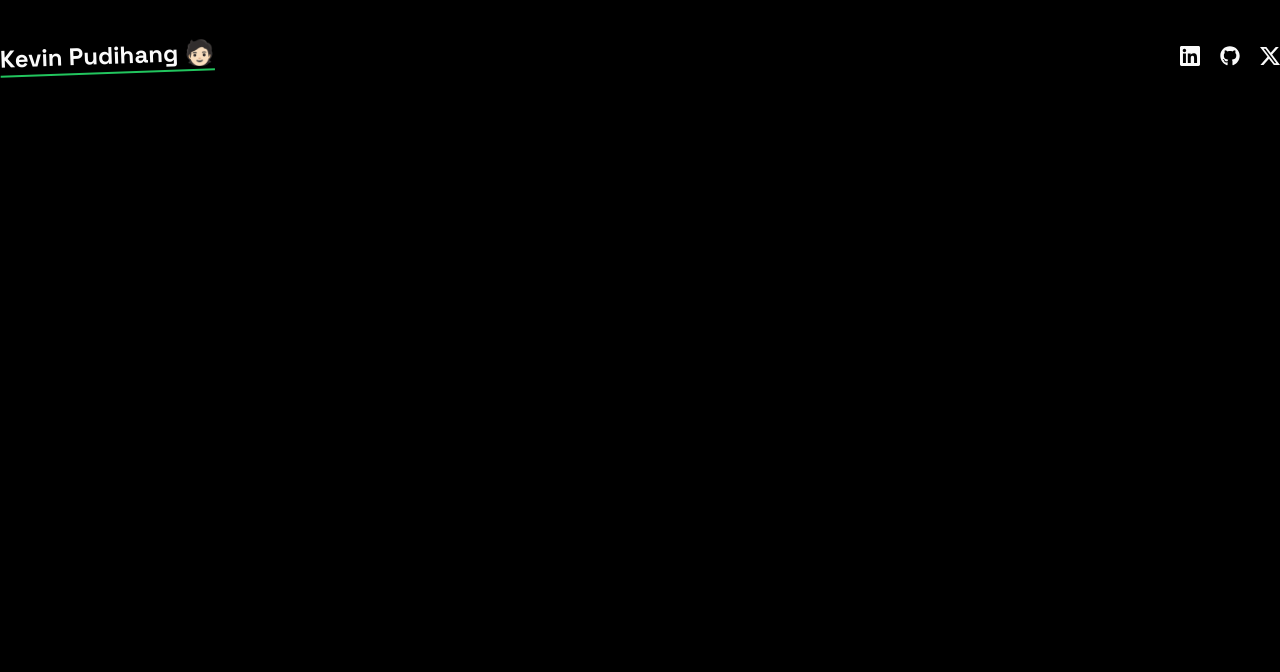
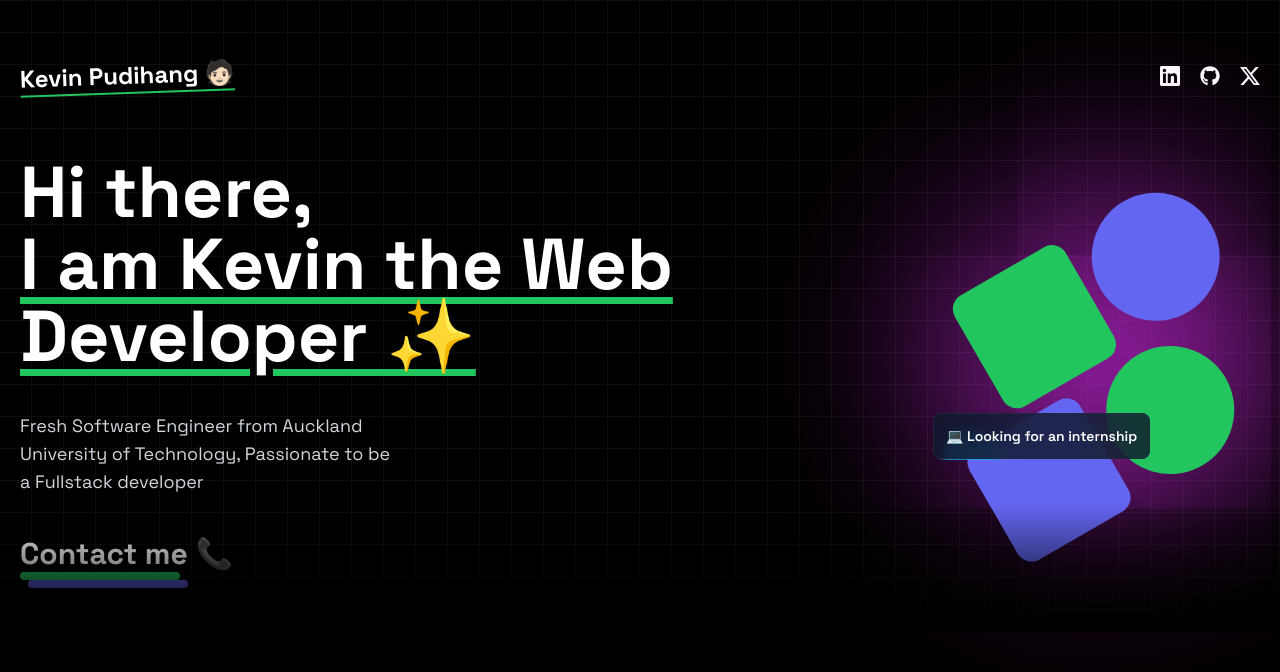
Before and after one commit to kevinandris/My-Portfolio, a Next.js app: page / in a window 1280 px wide. Shown: the top 672 px of the page. Built offline with nearby package versions, Linux system fonts and the light colour scheme.

Commit message:
implemented the hero section

```diff
--- /dev/null
+++ b/app/(home)/components/HeroSection.tsx
@@ -0,0 +1,58 @@
+import { MovingBorderBtn } from "@/components/ui/moving-border";
+import Link from "next/link";
+import React from "react";
+
+const HeroSection = () => {
+  return (
+    <div className="min-h-[60vh] flex flex-col-reverse gap-14 lg:gap-0 lg:flex-row items-center justify-between">
+      <div className="space-y-10 text-center lg:text-left">
+        <h1 className="text-4xl lg:text-7xl font-bold">
+          Hi there, <br />{" "}
+          <span className="underline underline-offset-8 decoration-green-500">
+            I am Kevin the Web Developer ✨
+          </span>
+        </h1>
+
+        <p className="md:w-96 text-lg text-gray-300">
+          Fresh Software Engineer from Auckland University of Technology,
+          Passionate to be a Fullstack developer
+        </p>
+
+        <Link href={"mailto:some@gmail.com"} className="inline-block group">
+          <div>
+            <h1 className="text-3xl font-bold group-hover:text-green-400 transition-all">
+              Contact me 📞
+            </h1>
+
+            <div className="w-40 h-2 bg-green-500 rounded-full "></div>
+            <div className="w-40  h-2 bg-indigo-500 rounded-full translate-x-2"></div>
+          </div>
+        </Link>
+      </div>
+
+      <div className="relative">
+        <div className="w-72 h-72 space-y-3 -rotate-[30deg] relative">
+          <div className="flex gap-3 translate-x-8">
+            <div className="w-32 h-32 rounded-2xl bg-green-500"></div>
+            <div className="w-32 h-32 rounded-full bg-indigo-500"></div>
+          </div>
+
+          <div className="flex gap-3 -translate-x-8">
+            <div className="w-32 h-32 rounded-2xl bg-indigo-500"></div>
+            <div className="w-32 h-32 rounded-full bg-green-500"></div>
+          </div>
+
+          <div className="glow absolute top-[40%] right-1/2 -z-10"></div>
+        </div>
+
+        <div className="absolute bottom-5 sm:bottom-14 left-0 sm:-left-10">
+          <MovingBorderBtn borderRadius="0.5rem" className="p-3 font-semibold">
+            <p> 💻 Looking for an internship </p>
+          </MovingBorderBtn>
+        </div>
+      </div>
+    </div>
+  );
+};
+
+export default HeroSection;
--- a/app/(home)/page.tsx
+++ b/app/(home)/page.tsx
@@ -1,10 +1,16 @@
+import HeroSection from "./components/HeroSection";
 import Navbar from "./components/Navbar";
 
 export default function Home() {
   return (
-    <div className="min-h-screen bg-black">
-      <div className=" max-w-7xl mx-auto">
-        <Navbar />
+    <div className="min-h-screen bg-black overflow-hidden">
+      <div className="dark:bg-black bg-white  dark:bg-grid-white/[0.05] bg-grid-black/[0.2] relative">
+        <div className=" max-w-7xl mx-auto p-5 ">
+          <Navbar />
+          <HeroSection />
+        </div>
+
+        <div className="h-10 xl:h-32 bg-gradient-to-t from-black absolute -bottom-5 left-0 xl:bottom-0 w-full"></div>
       </div>
     </div>
   );
--- a/app/globals.css
+++ b/app/globals.css
@@ -2,75 +2,9 @@
 @tailwind components;
 @tailwind utilities;
 
-@layer base {
-  :root {
-    --background: 0 0% 100%;
-    --foreground: 240 10% 3.9%;
-
-    --card: 0 0% 100%;
-    --card-foreground: 240 10% 3.9%;
-
-    --popover: 0 0% 100%;
-    --popover-foreground: 240 10% 3.9%;
-
-    --primary: 240 5.9% 10%;
-    --primary-foreground: 0 0% 98%;
-
-    --secondary: 240 4.8% 95.9%;
-    --secondary-foreground: 240 5.9% 10%;
-
-    --muted: 240 4.8% 95.9%;
-    --muted-foreground: 240 3.8% 46.1%;
-
-    --accent: 240 4.8% 95.9%;
-    --accent-foreground: 240 5.9% 10%;
-
-    --destructive: 0 84.2% 60.2%;
-    --destructive-foreground: 0 0% 98%;
-
-    --border: 240 5.9% 90%;
-    --input: 240 5.9% 90%;
-    --ring: 240 10% 3.9%;
-
-    --radius: 0.5rem;
-  }
-
-  .dark {
-    --background: 240 10% 3.9%;
-    --foreground: 0 0% 98%;
-
-    --card: 240 10% 3.9%;
-    --card-foreground: 0 0% 98%;
-
-    --popover: 240 10% 3.9%;
-    --popover-foreground: 0 0% 98%;
-
-    --primary: 0 0% 98%;
-    --primary-foreground: 240 5.9% 10%;
-
-    --secondary: 240 3.7% 15.9%;
-    --secondary-foreground: 0 0% 98%;
-
-    --muted: 240 3.7% 15.9%;
-    --muted-foreground: 240 5% 64.9%;
-
-    --accent: 240 3.7% 15.9%;
-    --accent-foreground: 0 0% 98%;
-
-    --destructive: 0 62.8% 30.6%;
-    --destructive-foreground: 0 0% 98%;
-
-    --border: 240 3.7% 15.9%;
-    --input: 240 3.7% 15.9%;
-    --ring: 240 4.9% 83.9%;
-  }
+.glow {
+  width: 0;
+  height: 0;
+  border-radius: 50%;
+  box-shadow: 0 0 200px 130px #c026d3; /* outer cyan */
 }
-
-@layer base {
-  * {
-    @apply border-border;
-  }
-  body {
-    @apply bg-background text-foreground;
-  }
-}
--- /dev/null
+++ b/components/ui/moving-border.tsx
@@ -0,0 +1,139 @@
+"use client";
+import React from "react";
+import {
+  motion,
+  useAnimationFrame,
+  useMotionTemplate,
+  useMotionValue,
+  useTransform,
+} from "framer-motion";
+import { useRef } from "react";
+import { cn } from "@/lib/utils";
+
+export function MovingBorderBtn({
+  borderRadius = "1.75rem",
+  children,
+  as: Component = "button",
+  containerClassName,
+  borderClassName,
+  duration,
+  className,
+  ...otherProps
+}: {
+  borderRadius?: string;
+  children: React.ReactNode;
+  as?: any;
+  containerClassName?: string;
+  borderClassName?: string;
+  duration?: number;
+  className?: string;
+  [key: string]: any;
+}) {
+  return (
+    <Component
+      className={cn(
+        "bg-transparent relative text-xl p-[1px] overflow-hidden ",
+        containerClassName
+      )}
+      style={{
+        borderRadius: borderRadius,
+      }}
+      {...otherProps}
+    >
+      <div
+        className="absolute inset-0"
+        style={{ borderRadius: `calc(${borderRadius} * 0.96)` }}
+      >
+        <MovingBorder duration={duration} rx="30%" ry="30%">
+          <div
+            className={cn(
+              "h-20 w-20 opacity-[0.8] bg-[radial-gradient(var(--sky-500)_40%,transparent_60%)]",
+              borderClassName
+            )}
+          />
+        </MovingBorder>
+      </div>
+
+      <div
+        className={cn(
+          "relative bg-slate-900/[0.8] border border-slate-800 backdrop-blur-xl text-white flex items-center justify-center w-full h-full text-sm antialiased",
+          className
+        )}
+        style={{
+          borderRadius: `calc(${borderRadius} * 0.96)`,
+        }}
+      >
+        {children}
+      </div>
+    </Component>
+  );
+}
+
+export const MovingBorder = ({
+  children,
+  duration = 2000,
+  rx,
+  ry,
+  ...otherProps
+}: {
+  children: React.ReactNode;
+  duration?: number;
+  rx?: string;
+  ry?: string;
+  [key: string]: any;
+}) => {
+  const pathRef = useRef<any>();
+  const progress = useMotionValue<number>(0);
+
+  useAnimationFrame((time) => {
+    const length = pathRef.current?.getTotalLength();
+    if (length) {
+      const pxPerMillisecond = length / duration;
+      progress.set((time * pxPerMillisecond) % length);
+    }
+  });
+
+  const x = useTransform(
+    progress,
+    (val) => pathRef.current?.getPointAtLength(val).x
+  );
+  const y = useTransform(
+    progress,
+    (val) => pathRef.current?.getPointAtLength(val).y
+  );
+
+  const transform = useMotionTemplate`translateX(${x}px) translateY(${y}px) translateX(-50%) translateY(-50%)`;
+
+  return (
+    <>
+      <svg
+        xmlns="http://www.w3.org/2000/svg"
+        preserveAspectRatio="none"
+        className="absolute h-full w-full"
+        width="100%"
+        height="100%"
+        {...otherProps}
+      >
+        <rect
+          fill="none"
+          width="100%"
+          height="100%"
+          rx={rx}
+          ry={ry}
+          ref={pathRef}
+        />
+      </svg>
+      <motion.div
+        style={{
+          position: "absolute",
+          top: 0,
+          left: 0,
+          display: "inline-block",
+          transform,
+        }}
+      >
+        {children}
+      </motion.div>
+    </>
+  );
+};
--- a/package.json
+++ b/package.json
@@ -11,7 +11,9 @@
   "dependencies": {
     "class-variance-authority": "^0.7.0",
     "clsx": "^2.1.0",
+    "framer-motion": "^11.0.22",
     "lucide-react": "^0.363.0",
+    "mini-svg-data-uri": "^1.4.4",
     "next": "14.1.4",
     "next-themes": "^0.3.0",
     "react": "^18",
--- a/tailwind.config.ts
+++ b/tailwind.config.ts
@@ -1,13 +1,20 @@
-import type { Config } from "tailwindcss"
+import type { Config } from "tailwindcss";
+
+const svgToDataUri = require("mini-svg-data-uri");
+
+const colors = require("tailwindcss/colors");
+const {
+  default: flattenColorPalette,
+} = require("tailwindcss/lib/util/flattenColorPalette");
 
 const config = {
   darkMode: ["class"],
   content: [
-    './pages/**/*.{ts,tsx}',
-    './components/**/*.{ts,tsx}',
-    './app/**/*.{ts,tsx}',
-    './src/**/*.{ts,tsx}',
-	],
+    "./pages/**/*.{ts,tsx}",
+    "./components/**/*.{ts,tsx}",
+    "./app/**/*.{ts,tsx}",
+    "./src/**/*.{ts,tsx}",
+  ],
   prefix: "",
   theme: {
     container: {
@@ -74,7 +81,43 @@
       },
     },
   },
-  plugins: [require("tailwindcss-animate")],
-} satisfies Config
+  plugins: [
+    require("tailwindcss-animate"),
+    addVariablesForColors,
+    function ({ matchUtilities, theme }: any) {
+      matchUtilities(
+        {
+          "bg-grid": (value: any) => ({
+            backgroundImage: `url("${svgToDataUri(
+              `<svg xmlns="http://www.w3.org/2000/svg" viewBox="0 0 32 32" width="32" height="32" fill="none" stroke="${value}"><path d="M0 .5H31.5V32"/></svg>`
+            )}")`,
+          }),
+          "bg-grid-small": (value: any) => ({
+            backgroundImage: `url("${svgToDataUri(
+              `<svg xmlns="http://www.w3.org/2000/svg" viewBox="0 0 32 32" width="8" height="8" fill="none" stroke="${value}"><path d="M0 .5H31.5V32"/></svg>`
+            )}")`,
+          }),
+          "bg-dot": (value: any) => ({
+            backgroundImage: `url("${svgToDataUri(
+              `<svg xmlns="http://www.w3.org/2000/svg" viewBox="0 0 32 32" width="16" height="16" fill="none"><circle fill="${value}" id="pattern-circle" cx="10" cy="10" r="1.6257413380501518"></circle></svg>`
+            )}")`,
+          }),
+        },
+        { values: flattenColorPalette(theme("backgroundColor")), type: "color" }
+      );
+    },
+  ],
+} satisfies Config;
 
-export default config
+function addVariablesForColors({ addBase, theme }: any) {
+  let allColors = flattenColorPalette(theme("colors"));
+  let newVars = Object.fromEntries(
+    Object.entries(allColors).map(([key, val]) => [`--${key}`, val])
+  );
+
+  addBase({
+    ":root": newVars,
+  });
+}
+
+export default config;
```
Also changed, not shown: lib/utils.ts (line endings or trailing spaces), 1 other file (tests, documents, lock files or other folders).
